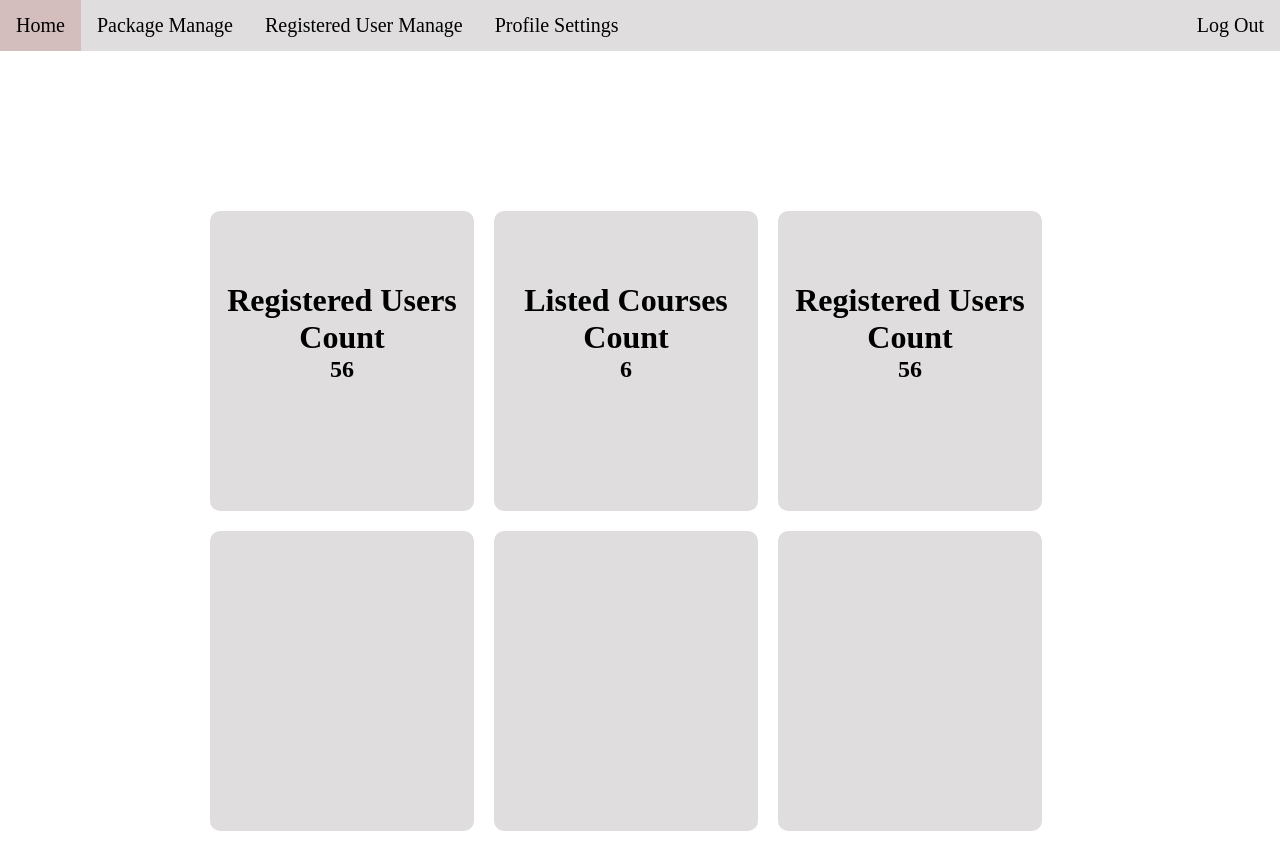
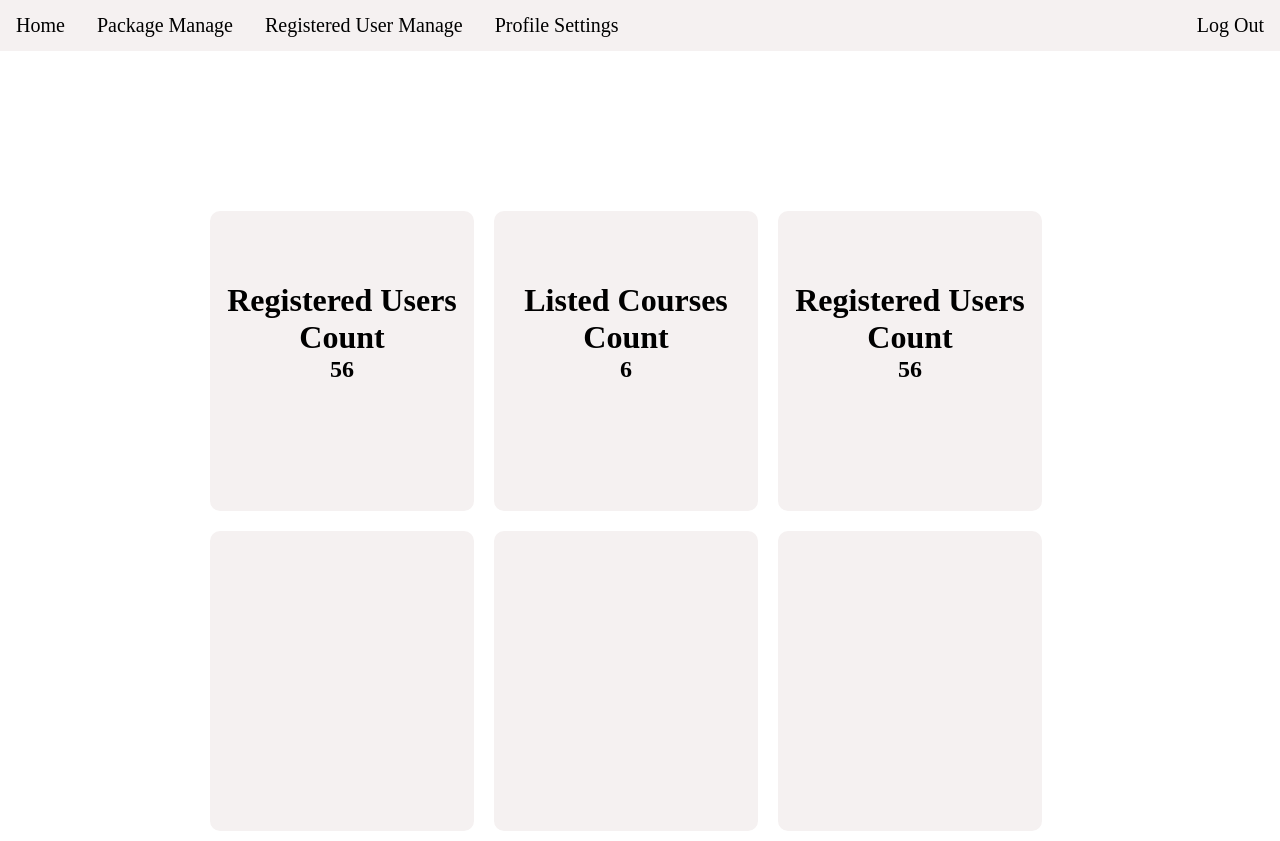
Before and after one commit to saputhebeast/identity-issuing-service, a PHP site: page /driving-school-dashboard.php in a window 1280 px wide. Run offline with PHP 8.4, Linux system fonts and the light colour scheme.

Commit message:
created basic structure of dashboard

```diff
--- a/stylesheets/driving-school-dashboard.css
+++ b/stylesheets/driving-school-dashboard.css
@@ -9,7 +9,7 @@
     margin: 0;
     padding: 0;
     overflow: hidden;
-    background-color: #dfdddd;
+    background-color: #f5f1f1;
 }
 
 li {
@@ -23,6 +23,8 @@
     padding: 14px 16px;
     text-decoration: none;
     font-size: 20px;
+    transition: 0.5s;
+    border-radius: 10px;
 }
 
 li a:hover {
@@ -49,7 +51,7 @@
     height: 300px;
     border-radius: 10px;
     transition: 0.5s;
-    background-color: #dfdddd;
+    background-color: #f5f1f1;
     text-align: center;
 }
 
```
